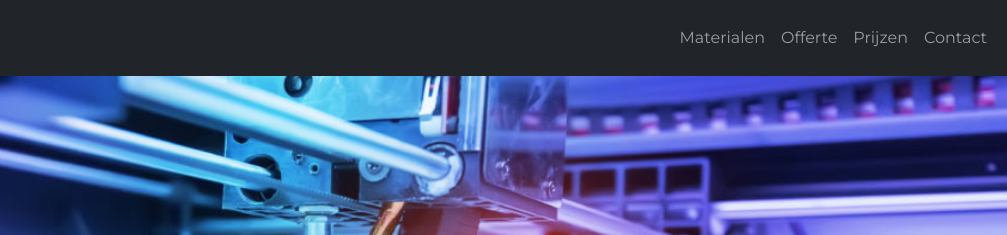
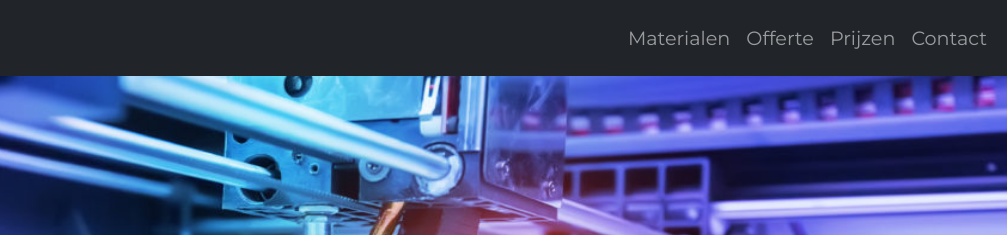
Before and after one commit to BaBikker/layers3d, a website: page public/index.html in a window 1280 px wide. Shown: the top 235 px of the page, 273-1280 px from the left. Drawn offline with nearby package versions, Linux system fonts and the light colour scheme.

Commit message:
Add files via upload

```diff
--- a/public/index.html
+++ b/public/index.html
@@ -24,7 +24,7 @@
           <button class="navbar-toggler" type="button" data-bs-toggle="collapse" data-bs-target="#navbarNavAltMarkup" aria-controls="navbarNavAltMarkup" aria-expanded="false" aria-label="Toggle navigation">
             <span class="navbar-toggler-icon"></span>
             </button>
-            <div class="collapse navbar-collapse justify-content-end" id="navbarSupportedContent">
+            <div class="collapse navbar-collapse justify-content-end" id="navbarNavAltMarkup">
               <div class="navbar-nav">
               <a class="nav-link nav-text-color " href="3dprintservice">Materialen</a>
               <a class="nav-link nav-text-color " href="offerte">Offerte</a>
--- a/public/styles.css
+++ b/public/styles.css
@@ -14,6 +14,10 @@ svg {
 
 .imgcenter {
   margin-top: 200px;
+}
+
+.nav-link {
+  font-size: 1.2em;
 }
 
 .centerbanner {
```
Also changed, not shown: public/3dprintservice.html (+1 -1 lines), public/contact.html (+1 -1 lines), public/offerte.html (+1 -1 lines), public/prijzen.html (+1 -1 lines), public/success.html (+1 -1 lines).
